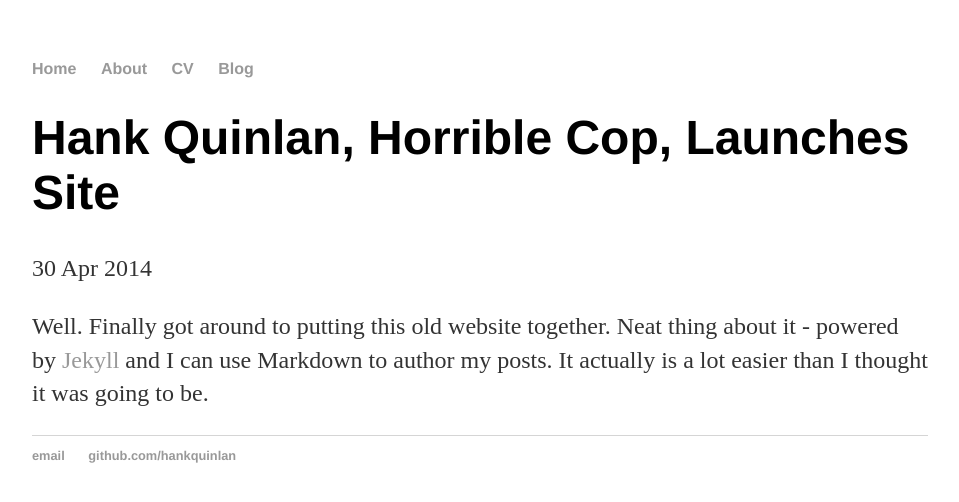
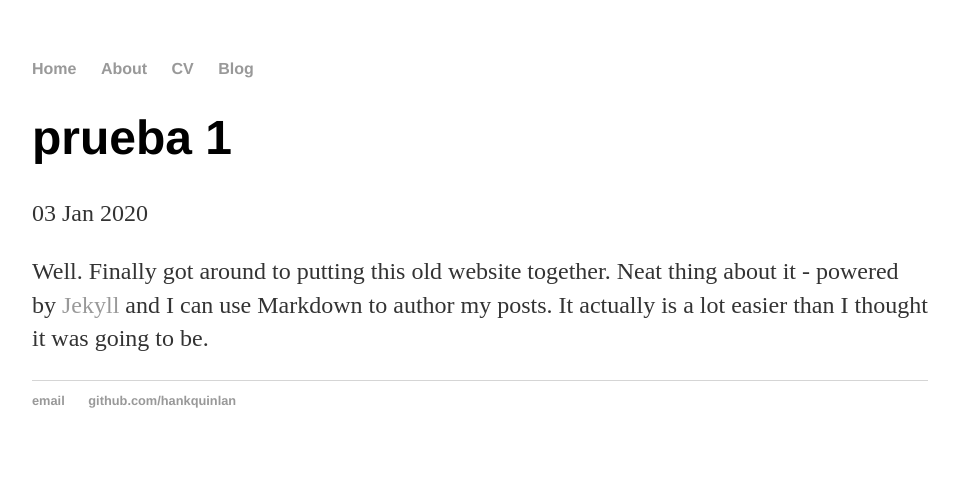
Before and after one commit to leolerena/leolerena.github.io, a Jekyll site: the page built from _posts/2020-01-03-primer-post.md, in a window 1280 px wide. Shown: the top 502 px of the page, without its empty margins (160-1119 px from the left). Built offline with Jekyll 4.4.1, drawn with Linux system fonts in a browser that asks for light colours.

Commit message:
Update 2020-01-03-primer-post.md

```diff
--- a/_posts/2020-01-03-primer-post.md
+++ b/_posts/2020-01-03-primer-post.md
@@ -1,7 +1,7 @@
 ---
 layout: post
-title: "Hank Quinlan, Horrible Cop, Launches Site"
-date: 2014-04-30
+title: "prueba 1"
+date: 2020-01-03
 ---
 
 Well. Finally got around to putting this old website together. Neat thing about it - powered by [Jekyll](http://jekyllrb.com) and I can use Markdown to author my posts. It actually is a lot easier than I thought it was going to be.
```
